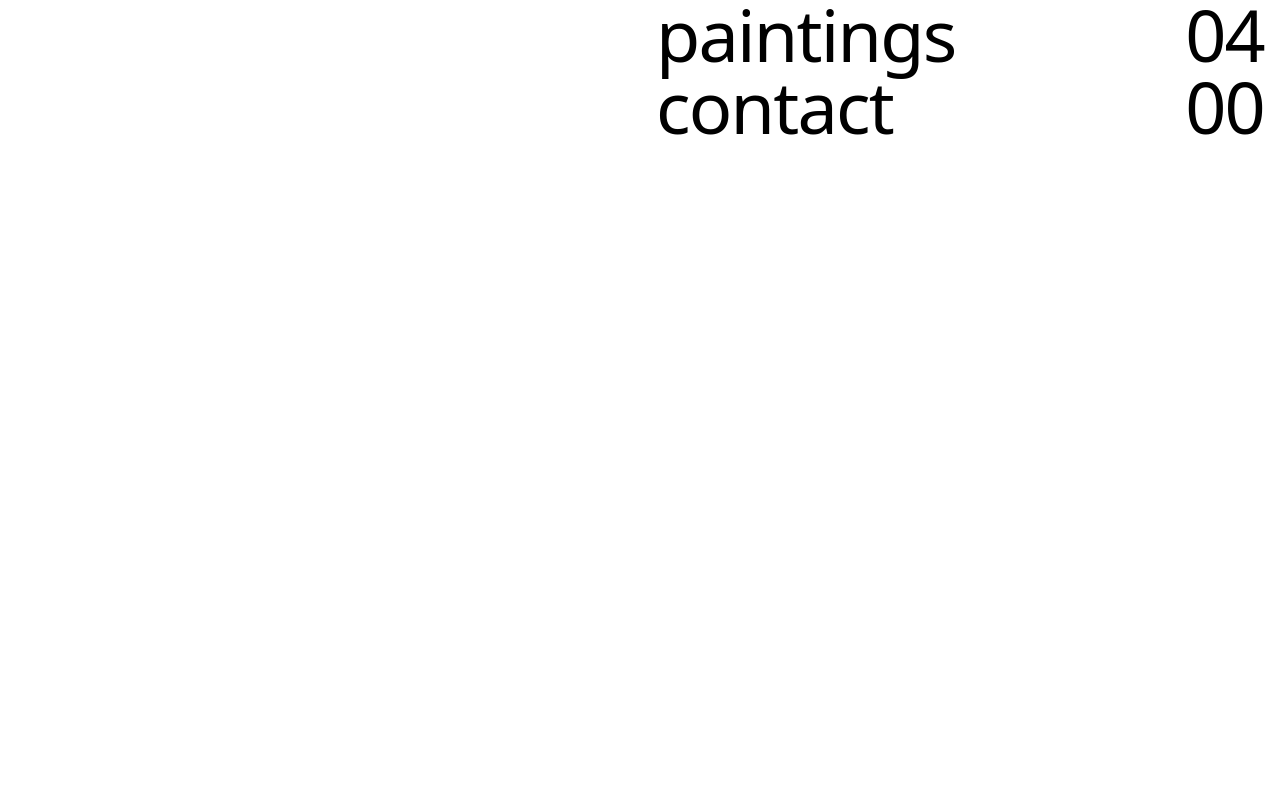
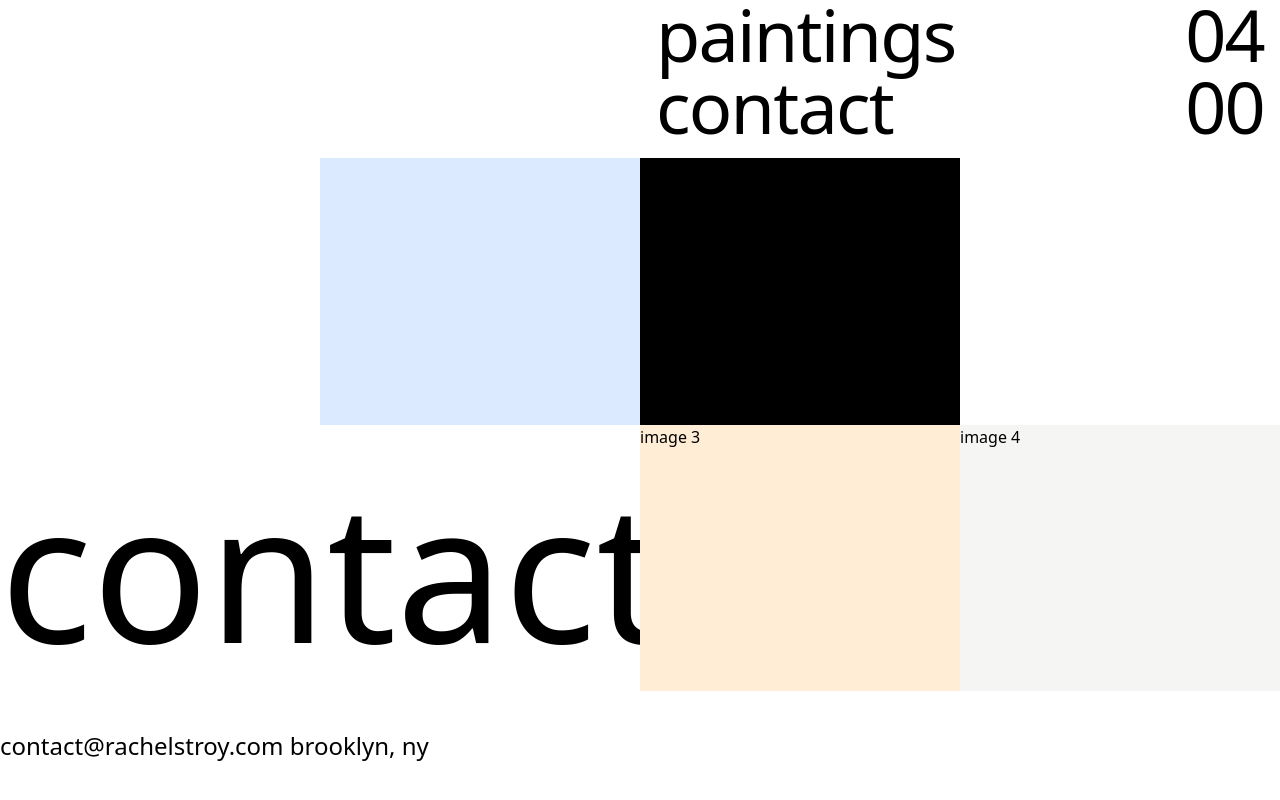
Before and after one commit to R-LaRoi/studio-art, a Next.js app: page / in a window 1280 px wide. Shown: the part 1442-2242 px from the top of the page. Before the commit the page ends 1600 px from the top, so only its background shows below. Built offline with nearby package versions, Linux system fonts and the light colour scheme.

Commit message:
TailwindCSS
Contact grid

```diff
--- /dev/null
+++ b/src/app/Pages/Contact.tsx
@@ -0,0 +1,31 @@
+import React from 'react'
+import '../Styles/contact.css'
+import Image from 'next/image'
+import avatarprofile from '../assets/avatarprofile.png'
+
+type Props = {}
+
+export default function Contact({ }: Props) {
+  return (
+    <div>
+
+      <div className="grid grid-cols-4 grid-rows-3 h-screen w-screen bg-white gap-0">
+        <div className="div1 col-start-1 row-start-1"> </div>
+        <div className="div2 bg-blue-100 col-start-2 row-start-1"> </div>
+        <div className="div3 bg-black col-start-3 row-start-1"> image 1</div>
+        <div className="div4 col-start-4 row-start-1 bg-white">  </div>
+        <div className="div5 col-span-2 col-start-1 row-start-2 text-[12rem]">contact
+          <p className='text-2xl'>contact@rachelstroy.com<span className='text-2xl'> brooklyn, ny</span>
+            <span className='text-5xl'></span></p>
+
+
+        </div>
+        <div className="div6 col-start-3 row-start-2 bg-orange-100"> image 3</div>
+        <div className="div7 bg-stone-100 col-start-4 row-start-2"> image 4 </div>
+
+      </div>
+    </div>
+
+
+  )
+}
--- /dev/null
+++ b/src/app/Styles/contact.css
@@ -0,0 +1,7 @@
+.container {
+  display: grid;
+  grid-template-columns: 1fr 1fr 1fr 1fr;
+  grid-template-rows: 0.5fr 0.5fr;
+  gap: 0px 0px;
+  grid-auto-flow: row;
+}
--- a/src/app/page.tsx
+++ b/src/app/page.tsx
@@ -1,11 +1,13 @@
 import Preface from "./Components/Preface";
 import Intro from "./Pages/Intro";
+import Contact from "./Pages/Contact";
 
 export default function Home() {
   return (
     <>
       <Intro />
       <Preface />
+      <Contact />
 
     </>
   );
```
Also changed, not shown: src/app/assets/avatarprofile.png (added).
